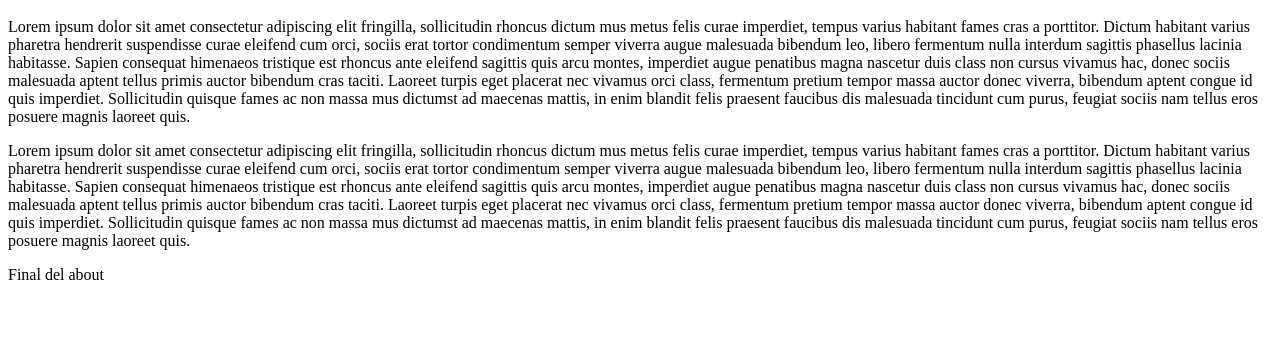
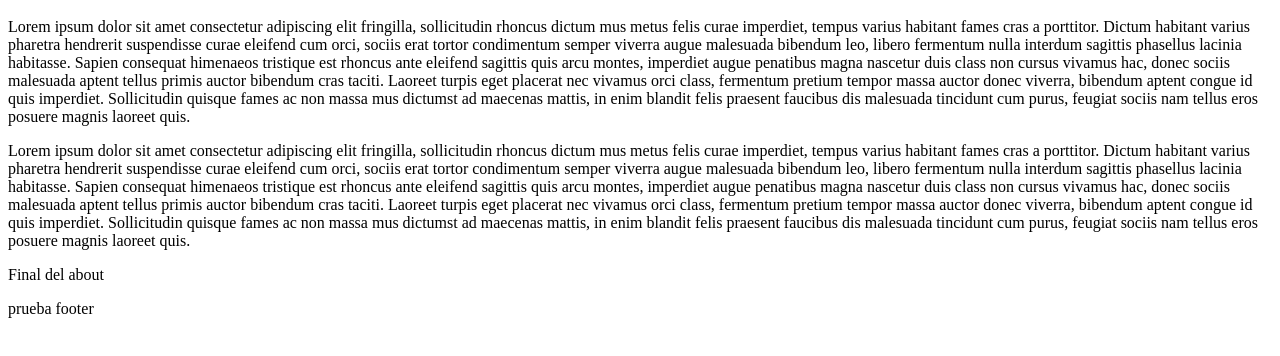
Before and after one commit to esjdaza/mysite, a plain HTML site: page about.html in a window 1280 px wide. Shown: the part 48-404 px from the top of the page. Drawn offline with Linux system fonts and the light colour scheme.

Commit message:
Se añade footer a about.html

```diff
--- a/about.html
+++ b/about.html
@@ -27,5 +27,6 @@
       dis malesuada tincidunt cum purus, feugiat sociis nam tellus eros posuere magnis laoreet quis.
     </p>
     <p>Final del about</p>
+    <p>prueba footer</p>
   </body>
 </html>
```
